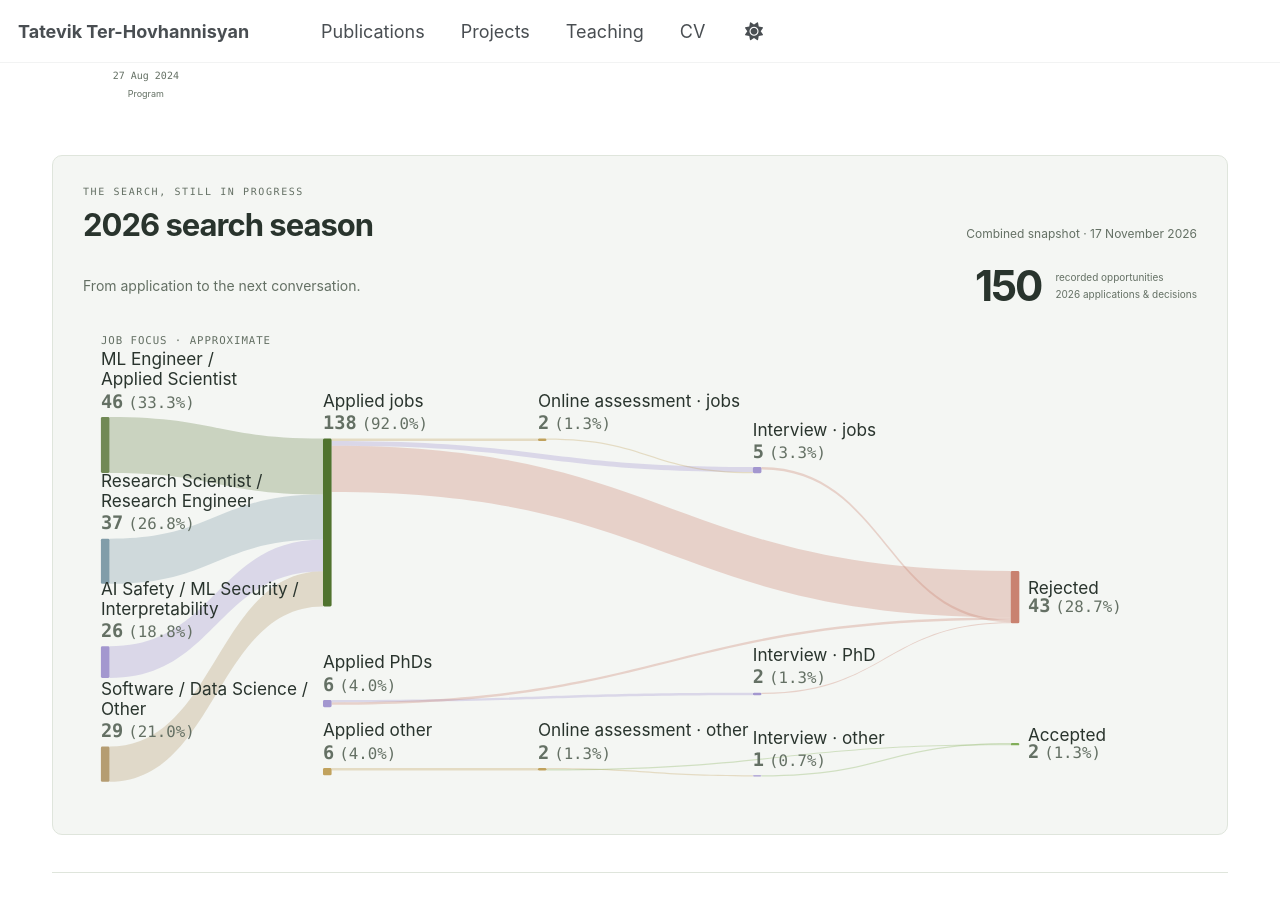
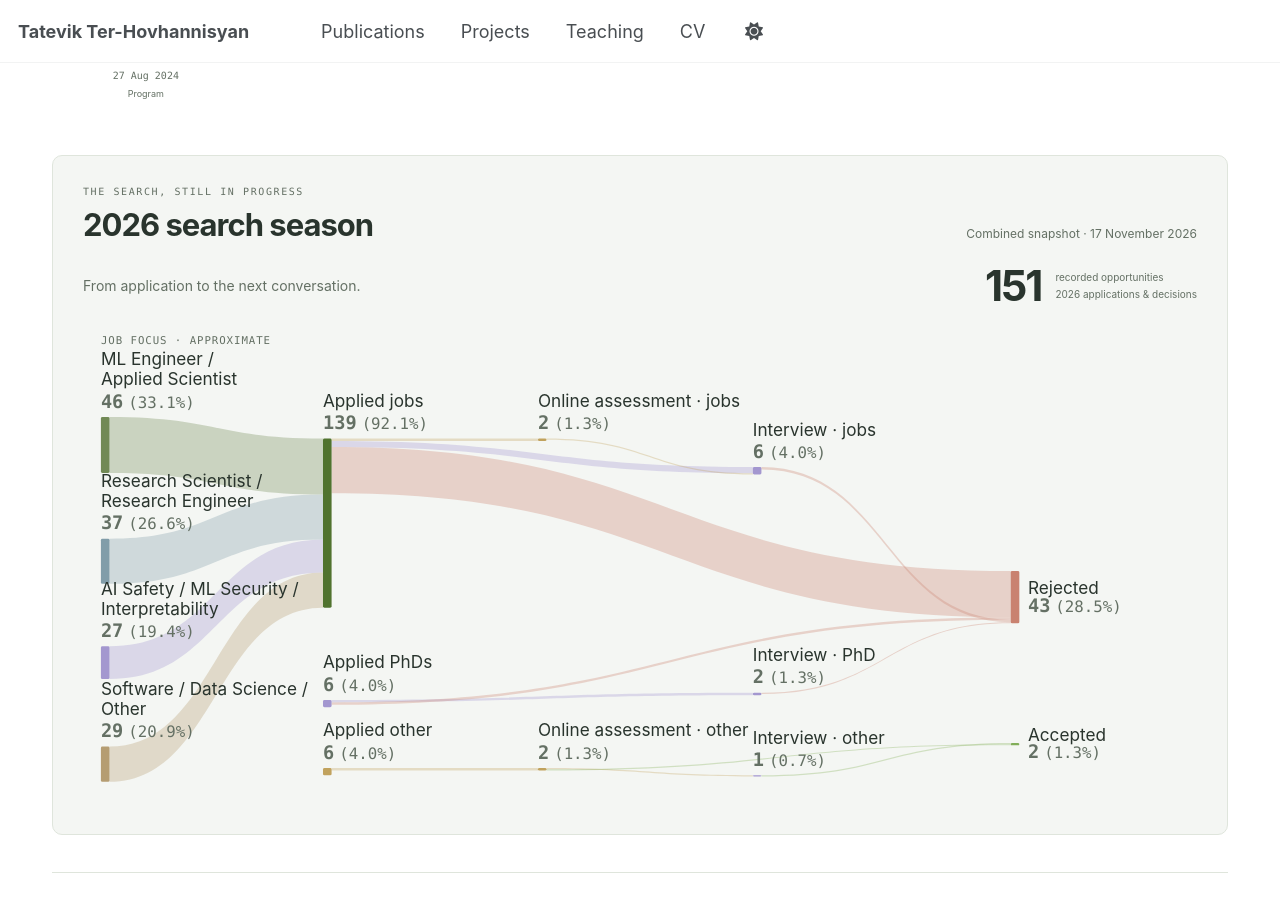
Before and after one commit to tatevik-t/tatevik-t.github.io, a Jekyll site: the page built from _pages/rejections.html, in a window 1280 px wide and 900 px high, scrolled down 2712 px. Built offline with Jekyll 4.4.1, drawn with Linux system fonts in a browser that asks for light colours; a style sheet for code colours, icons or effects is not loaded.

Commit message:
Record CaML initial interview invitation in Sankey

```diff
--- a/_data/search_season_2026.json
+++ b/_data/search_season_2026.json
@@ -1,7 +1,7 @@
 {
   "year": 2026,
   "updated_on": "2026-11-17",
-  "total": 150,
+  "total": 151,
   "tracker_total": 131,
   "additional_achievement_ids": [
     "avito-ds-engineer-2026",
@@ -20,7 +20,7 @@
       "other": 2
     },
     "interview": {
-      "jobs": 5,
+      "jobs": 6,
       "phd": 2,
       "other": 1
     }
@@ -41,7 +41,7 @@
     {
       "id": "applied-jobs",
       "label": "Applied jobs",
-      "value": 138,
+      "value": 139,
       "x": 335,
       "y": 150,
       "color": "source",
@@ -101,12 +101,12 @@
     {
       "id": "interview-jobs",
       "label": "Interview · jobs",
-      "value": 5,
+      "value": 6,
       "x": 935,
       "y": 190,
       "color": "interview",
       "label_position": "above",
-      "ends_here": 3
+      "ends_here": 4
     },
     {
       "id": "interview-phd",
@@ -161,7 +161,7 @@
       "color": "focus-ml",
       "label_position": "above",
       "ends_here": 0,
-      "percentage_total": 138,
+      "percentage_total": 139,
       "percentage_label": "job opportunities",
       "approximate": true
     },
@@ -178,7 +178,7 @@
       "color": "focus-research",
       "label_position": "above",
       "ends_here": 0,
-      "percentage_total": 138,
+      "percentage_total": 139,
       "percentage_label": "job opportunities",
       "approximate": true
     },
@@ -189,13 +189,13 @@
         "AI Safety / ML Security /",
         "Interpretability"
       ],
-      "value": 26,
+      "value": 27,
       "x": 25,
       "y": 440,
       "color": "focus-safety",
       "label_position": "above",
       "ends_here": 0,
-      "percentage_total": 138,
+      "percentage_total": 139,
       "percentage_label": "job opportunities",
       "approximate": true
     },
@@ -212,7 +212,7 @@
       "color": "focus-other",
       "label_position": "above",
       "ends_here": 0,
-      "percentage_total": 138,
+      "percentage_total": 139,
       "percentage_label": "job opportunities",
       "approximate": true
     }
@@ -228,7 +228,7 @@
     {
       "source": 0,
       "target": 6,
-      "value": 4,
+      "value": 5,
       "color": "interview",
       "label": "Applied jobs → job interview"
     },
@@ -308,7 +308,7 @@
       "value": 46,
       "color": "focus-ml",
       "label": "Approximate job focus: ML Engineer / Applied Scientist → Applied jobs",
-      "percentage_total": 138,
+      "percentage_total": 139,
       "percentage_label": "job opportunities"
     },
     {
@@ -317,16 +317,16 @@
       "value": 37,
       "color": "focus-research",
       "label": "Approximate job focus: Research Scientist / Research Engineer → Applied jobs",
-      "percentage_total": 138,
+      "percentage_total": 139,
       "percentage_label": "job opportunities"
     },
     {
       "source": 13,
       "target": 0,
-      "value": 26,
+      "value": 27,
       "color": "focus-safety",
       "label": "Approximate job focus: AI Safety / ML Security / Interpretability → Applied jobs",
-      "percentage_total": 138,
+      "percentage_total": 139,
       "percentage_label": "job opportunities"
     },
     {
@@ -335,30 +335,30 @@
       "value": 29,
       "color": "focus-other",
       "label": "Approximate job focus: Software / Data Science / Other → Applied jobs",
-      "percentage_total": 138,
+      "percentage_total": 139,
       "percentage_label": "job opportunities"
     }
   ],
   "category_totals": {
-    "jobs": 138,
+    "jobs": 139,
     "phd": 6,
     "other": 6
   },
-  "applied_total": 150,
+  "applied_total": 151,
   "applied_by_category": {
-    "jobs": 138,
+    "jobs": 139,
     "phd": 6,
     "other": 6
   },
-  "percentage_basis": "All 150 included identifiable opportunities. Two unidentified user-reported job applications and withdrawn records are excluded from the chart and percentage denominator.",
+  "percentage_basis": "All 151 included identifiable opportunities. Two unidentified user-reported job applications and withdrawn records are excluded from the chart and percentage denominator.",
   "historical_applied_total": 132,
   "included_tracker_total": 129,
   "excluded_withdrawn": 8,
   "flow_scale": 1.7,
   "job_focus": {
-    "total": 138,
+    "total": 139,
     "approximate": true,
-    "percentage_basis": "138 identifiable job opportunities; all other diagram percentages use 150 total opportunities.",
+    "percentage_basis": "139 identifiable job opportunities; all other diagram percentages use 151 total opportunities.",
     "method": "Mutually exclusive manual classification from role titles and recorded context: safety/security/interpretability first, research roles second, ML/applied AI third, software/data science/other/unspecified last. General evaluations alone do not imply AI safety. Three of the five previously reported jobs are matched to tracker roles; their existing Other allocation awaits a separate focus review. The two unidentified reports are excluded from the chart at the user’s request. Resolution Research Scientist is classified as safety using its recorded theoretical AI alignment focus.",
     "groups": [
       {
@@ -374,7 +374,7 @@
       {
         "id": "safety",
         "label": "AI Safety / ML Security / Interpretability",
-        "total": 26
+        "total": 27
       },
       {
         "id": "other",
@@ -513,6 +513,19 @@
       "status_as_of": "2026-11-17",
       "status": "rejected",
       "count_note": "Previously included once via its rejection decision; archive and receipt now verify the submission date. No count change."
+    },
+    {
+      "application_date": "2026-11-11",
+      "source_sheet": "Sheet1",
+      "source_rows": [
+        318
+      ],
+      "added_jobs": 1,
+      "focus_counts": {
+        "safety": 1
+      },
+      "status_as_of": "2026-11-17",
+      "status": "interview"
     }
   ],
   "reconciliation": {
@@ -531,5 +544,15 @@
     "included_unidentified_jobs": 0,
     "excluded_unidentified_jobs": 2,
     "user_reported_jobs_note": "Keep the three identified reports as matches to existing tracker submissions, not additional counts. Exclude the remaining two reports until identified, per user instruction."
-  }
+  },
+  "tracker_stage_updates": [
+    {
+      "source_sheet": "Sheet1",
+      "source_row": 318,
+      "date": "2026-11-17",
+      "stage": "interview",
+      "state": "invited",
+      "completed": false
+    }
+  ]
 }
```
Also changed, not shown: docs/search-season.md (+2 -0 lines).
